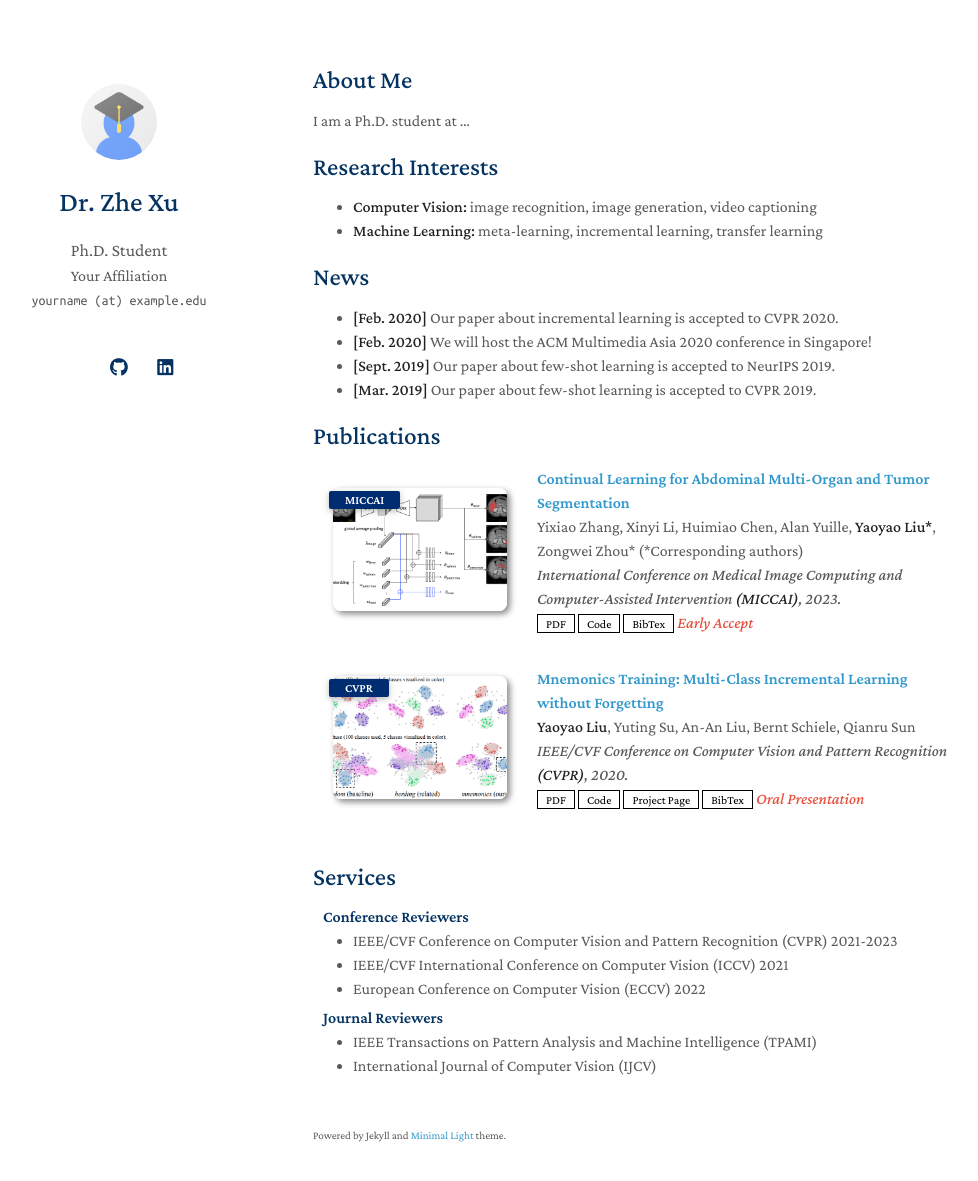
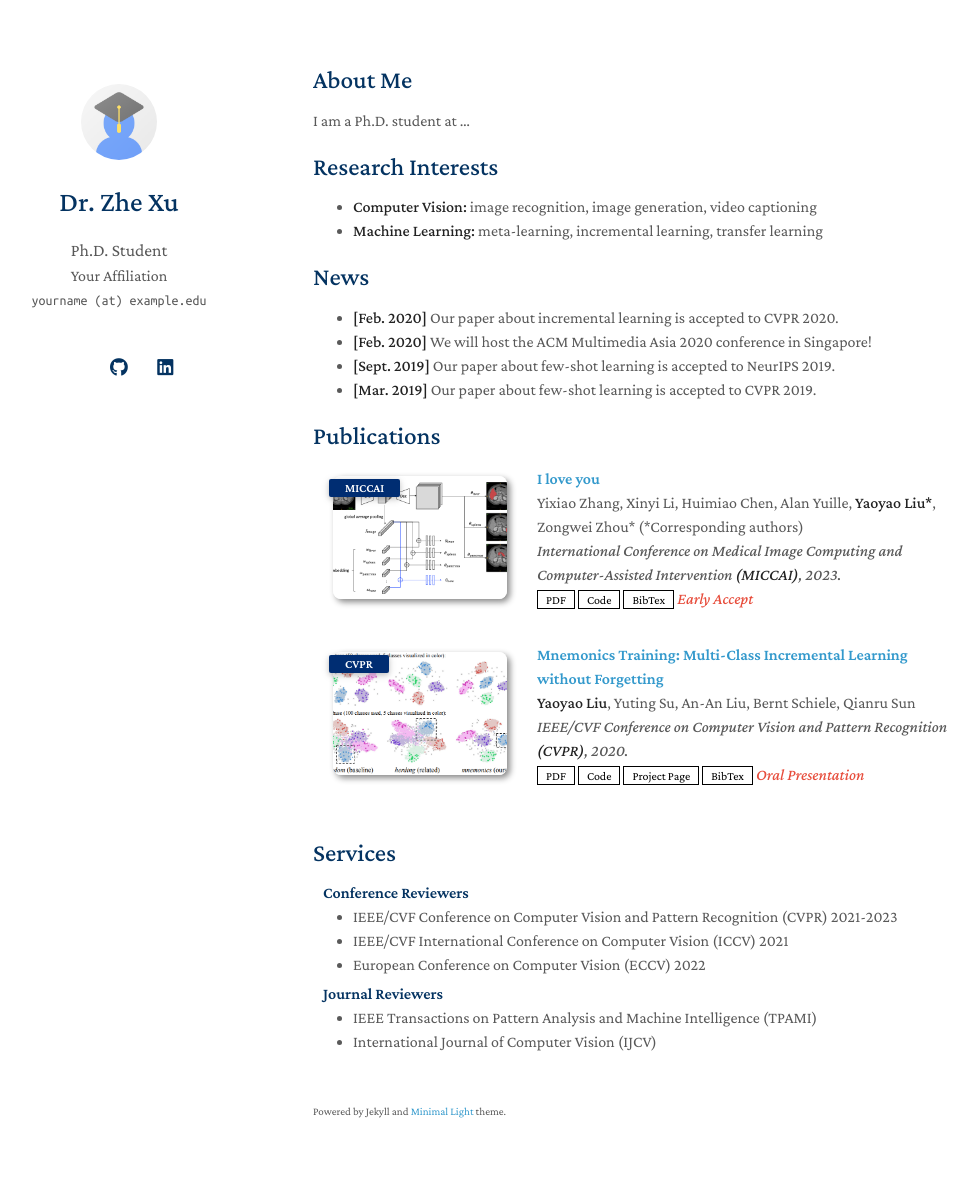
Before and after one commit to zhexuphd/home, a Jekyll site: the page built from index.md, in a window 1280 px wide and 1216 px high. Shown: the top 1181 px of the window, without its empty margins (157-1135 px from the left). Built offline with Jekyll 4.4.1, drawn with Linux system fonts in a browser that asks for light colours; a style sheet for code colours, icons or effects is not loaded; our own code applies the rules of GitHub Pages for plain Markdown files.

Commit message:
Update publications.yml

```diff
--- a/_data/publications.yml
+++ b/_data/publications.yml
@@ -1,6 +1,6 @@
 main:
 
-  - title: Continual Learning for Abdominal Multi-Organ and Tumor Segmentation
+  - title: I love you
     authors: Yixiao Zhang, Xinyi Li, Huimiao Chen, Alan Yuille, <strong>Yaoyao Liu*</strong>, Zongwei Zhou* (*Corresponding authors)
     conference_short: MICCAI
     conference: International Conference on Medical Image Computing and Computer-Assisted Intervention <strong>(MICCAI)</strong>, 2023.
```
